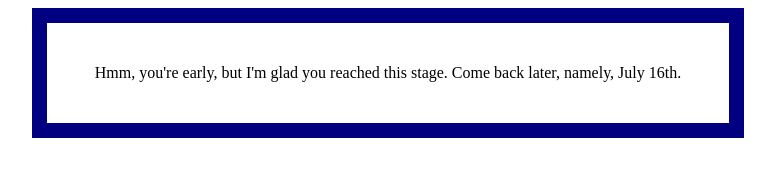
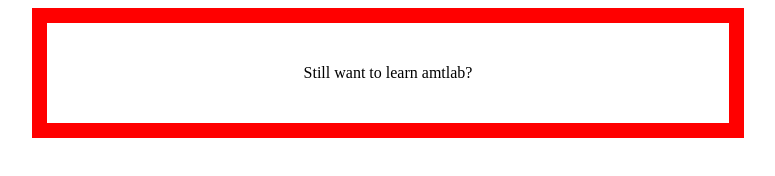
Before and after one commit to LearnMATLAB/LearnMATLAB.github.io, a plain HTML site: page index.html in a window 1280 px wide. Shown: the whole page, without its empty margins (252-1027 px from the left). Drawn offline with Linux system fonts and the light colour scheme.

Commit message:
Update index.html

```diff
--- a/index.html
+++ b/index.html
@@ -4,7 +4,7 @@
     <style type="text/css">
       div { margin: auto;
           width: 50%;
-          border: 15px solid #000080;
+          border: 15px solid #FF0000;
           padding: 25px;
           }
       p { text-align: center;
@@ -14,8 +14,7 @@
   </head>
   <body>
     <div>
-       <p>Hmm, you're early, but I'm glad you reached this stage.
-          Come back later, namely, July 16th.</p>
+       <p>Still want to learn amtlab?</p>
     </div>
   </body>
 <html>
```
